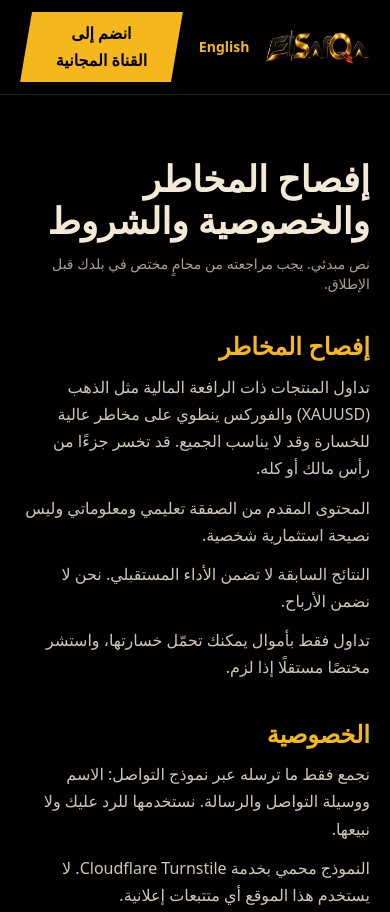
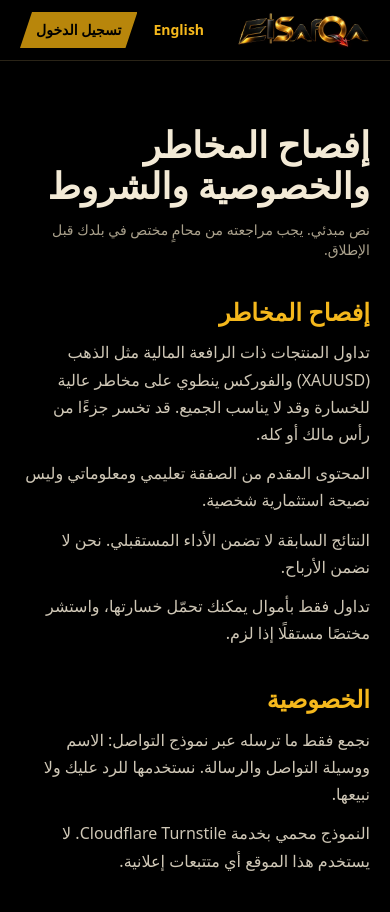
Before and after one commit to A-SeRaG/ElSafQa, an Astro site: page /ar/legal in a window 390 px wide. Shown: the top 912 px of the page. Built offline with nearby package versions, Linux system fonts and the light colour scheme; Astro itself is replaced by a stand-in of ours; no server answers.

Commit message:
Add Log in button to the site header (EN + AR)
Also hide the header Join button below 1024px so the header fits on phones.

Co-Authored-By: Claude Fable 5.2 <noreply@anthropic.com>
Claude-Session: https://claude.ai/code/session_01HcwroqChTEpD718LonMH8z

```diff
--- a/src/i18n/content.ts
+++ b/src/i18n/content.ts
@@ -6,6 +6,7 @@ export const content = {
     meta: { title: 'ElSafQa | Free gold scalping channel', desc: 'ElSafQa shares XAUUSD gold scalping ideas with clear entry, stop-loss and targets. Join the free Telegram channel. Trading involves risk.' },
     nav: { about: 'About', how: 'How it works', channel: 'Channel', faq: 'FAQ', contact: 'Contact' },
     join: 'Join the free channel',
+    login: 'Log in',
     talk: 'Contact us',
     hero: { l1: 'Think smart.', l2: 'Trade wise.', sub: 'ElSafQa shares gold (XAUUSD) scalping ideas with a clear entry, stop-loss and targets. Free, on Telegram.', note: 'Educational content. Not investment advice. Trading involves risk of loss.' },
     about: { title: 'Built around gold and defined risk', items: [
@@ -36,6 +37,7 @@ export const content = {
     meta: { title: 'الصفقة | قناة سكالبينج الذهب المجانية', desc: 'الصفقة تشارك أفكار سكالبينج الذهب XAUUSD بنقطة دخول ووقف خسارة وأهداف واضحة. انضم إلى قناة تيليجرام المجانية. التداول ينطوي على مخاطر.' },
     nav: { about: 'من نحن', how: 'كيف تعمل', channel: 'القناة', faq: 'الأسئلة', contact: 'تواصل' },
     join: 'انضم إلى القناة المجانية',
+    login: 'تسجيل الدخول',
     talk: 'تواصل معنا',
     hero: { l1: 'فكّر بذكاء.', l2: 'تداول بحكمة.', sub: 'الصفقة تشارك أفكار سكالبينج الذهب (XAUUSD) بنقطة دخول ووقف خسارة وأهداف واضحة. مجانًا على تيليجرام.', note: 'محتوى تعليمي وليس نصيحة استثمارية. التداول ينطوي على مخاطر الخسارة.' },
     about: { title: 'نركز على الذهب وإدارة المخاطر', items: [
--- a/src/layouts/Base.astro
+++ b/src/layouts/Base.astro
@@ -51,7 +51,8 @@ const ld = { '@context': 'https://schema.org', '@type': 'Organization', name: SI
       </nav>
       <div class="flex items-center gap-4">
         <a href={altPath} hreflang={lang === 'ar' ? 'en' : 'ar'} class="text-sm font-semibold text-gold hover:text-ivory">{t.langName}</a>
-        <a href={TELEGRAM_URL} rel="noopener noreferrer" class="btn btn-gold hidden !py-2 sm:inline-block">{t.join}</a>
+        <a href="/login" rel="nofollow" class="btn btn-line whitespace-nowrap !px-4 !py-2 text-sm">{t.login}</a>
+        <a href={TELEGRAM_URL} rel="noopener noreferrer" class="btn btn-gold whitespace-nowrap !hidden !py-2 lg:!inline-block">{t.join}</a>
       </div>
     </div>
   </header>
```
